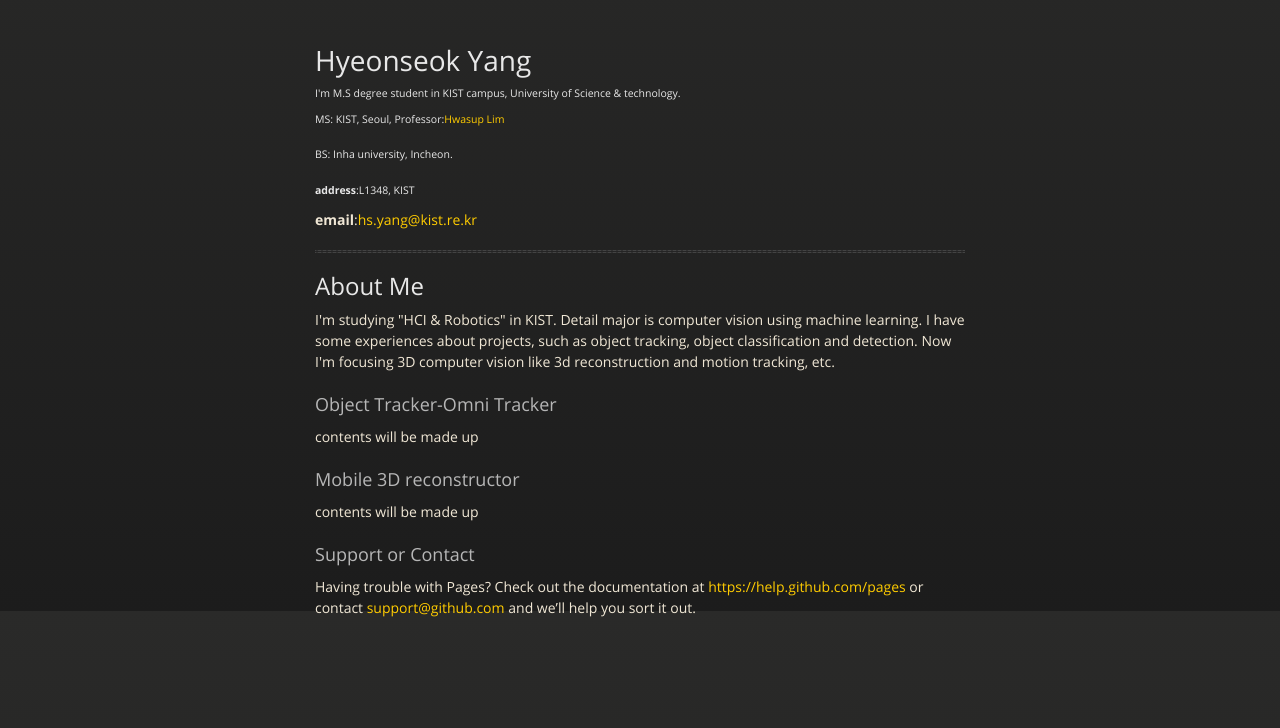
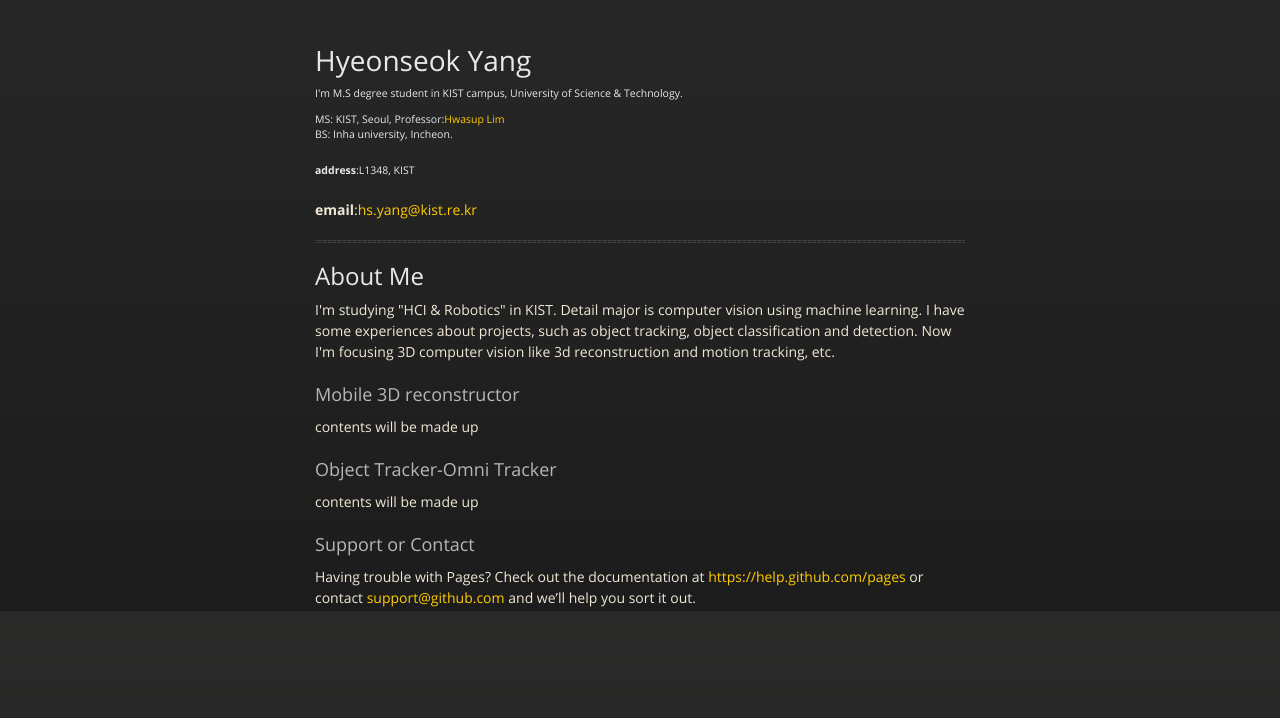
Before and after one commit to HubertYang/hubertyang.github.com, a plain HTML site: page index.html in a window 1280 px wide. Shown: the part 189-917 px from the top of the page. Drawn offline with nearby package versions, Linux system fonts and the light colour scheme.

Commit message:
fix typographical error

```diff
--- a/index.html
+++ b/index.html
@@ -39,16 +39,16 @@
 <a id="hyeonseok-yang" class="anchor" href="#hyeonseok-yang" aria-hidden="true"><span class="octicon octicon-link"></span></a>Hyeonseok Yang</h1>
 
 <h6>
-<a id="introduce" class="anchor" href="#introduce" aria-hidden="true"><span class="octicon octicon-link"></span></a>I'm M.S degree student in KIST campus, University of Science & technology.  </h6>
+<a id="introduce" class="anchor" href="#introduce" aria-hidden="true"><span class="octicon octicon-link"></span></a>I'm M.S degree student in KIST campus, University of Science & Technology.  </h6>
 
 <h6>
 <a id="educations-and-experiences" class="anchor" href="#educations-and-experiences" aria-hidden="true"><span class="octicon octicon-link"></span></a>
-<p>MS: KIST, Seoul, Professor:<a href="http://161.122.38.12/wiki/hslim">Hwasup Lim</a></p>
-<p>BS: Inha university, Incheon.</p></h6>
+<p>MS: KIST, Seoul, Professor:<a href="http://161.122.38.12/wiki/hslim">Hwasup Lim</a>
+<br>BS: Inha university, Incheon.</p></h6>
 
 <h6>
-<a id="address" class="anchor" href="#address" aria-hidden="true"><span class="octicon octicon-link"></span></a>
-<strong>address</strong>:L1348, KIST</h6>
+<p><a id="address" class="anchor" href="#address" aria-hidden="true"><span class="octicon octicon-link"></span></a>
+<strong>address</strong>:L1348, KIST</h6></p>
 
 <p><strong>email</strong>:<a href="mailto:hs.yang@kist.re.kr">hs.yang@kist.re.kr</a></p>
 
@@ -60,15 +60,17 @@
 <p>I'm studying "HCI & Robotics" in KIST. Detail major is computer vision using machine learning. I have some experiences about projects, such as object tracking, object classification and detection.
  Now I'm focusing 3D computer vision like 3d reconstruction and motion tracking, etc. </p>
 
+ <h3>
+<a id="mobile_3d" class="anchor" href="#mobile_3d" aria-hidden="true"><span class="octicon octicon-link"></span></a>Mobile 3D reconstructor</h3>
+
+<p>contents will be made up</p>
+
 <h3>
 <a id="omni-tracker" class="anchor" href="#omni-tracker" aria-hidden="true"><span class="octicon octicon-link"></span></a>Object Tracker-Omni Tracker</h3>
 
 <p>contents will be made up</p>
 
-<h3>
-<a id="mobile_3d" class="anchor" href="#mobile_3d" aria-hidden="true"><span class="octicon octicon-link"></span></a>Mobile 3D reconstructor</h3>
 
-<p>contents will be made up</p>
 
 <h3>
 <a id="support-or-contact" class="anchor" href="#support-or-contact" aria-hidden="true"><span class="octicon octicon-link"></span></a>Support or Contact</h3>
```
